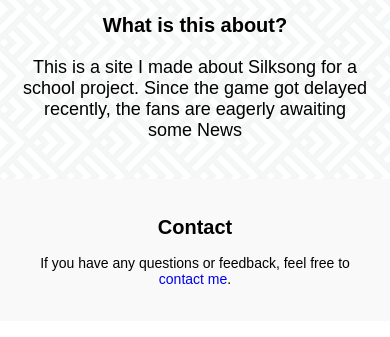
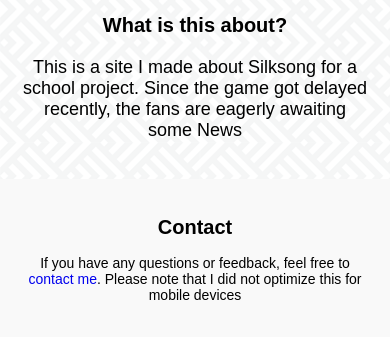
Before and after one commit to zadowcloud/zadowcloud.github.io, a plain HTML site: page index.html in a window 390 px wide. Shown: the part 707-1044 px from the top of the page. Drawn offline with Linux system fonts and the light colour scheme.

Commit message:
Update index.html
Added some info about mobile

```diff
--- a/index.html
+++ b/index.html
@@ -141,7 +141,7 @@
 
   <div id="contact-container">
     <h2>Contact</h2>
-    <p>If you have any questions or feedback, feel free to <a href="zadowcloud.0@yahoo.com" style="color: #0000EE;">contact me</a>.</p>
+    <p>If you have any questions or feedback, feel free to <a href="zadowcloud.0@yahoo.com" style="color: #0000EE;">contact me</a>. Please note that I did not optimize this for mobile devices</p>
   </div>
 </body>
 </html>
```
